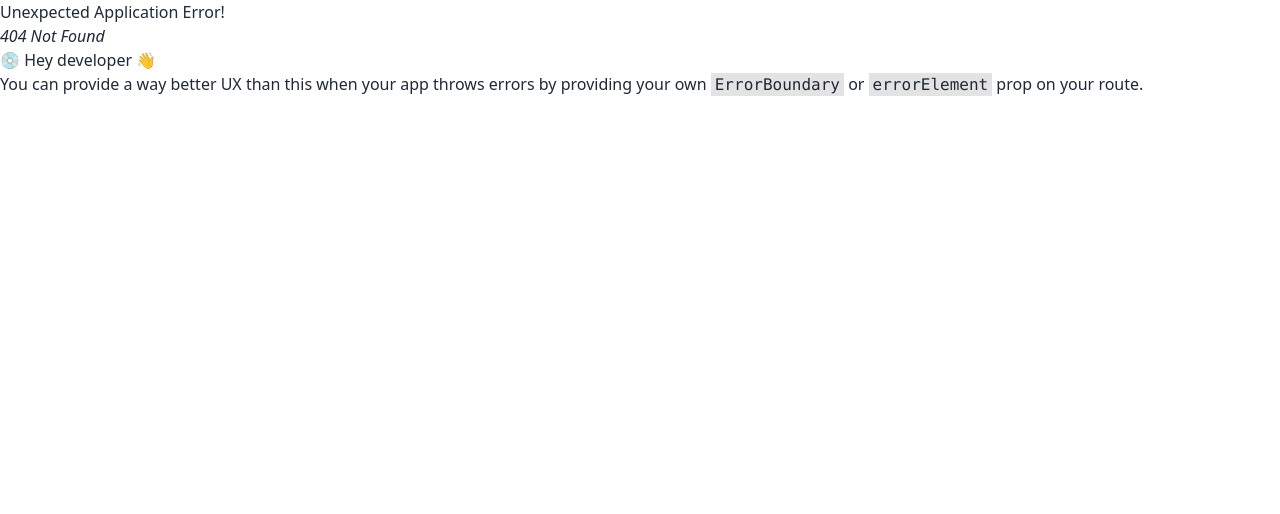
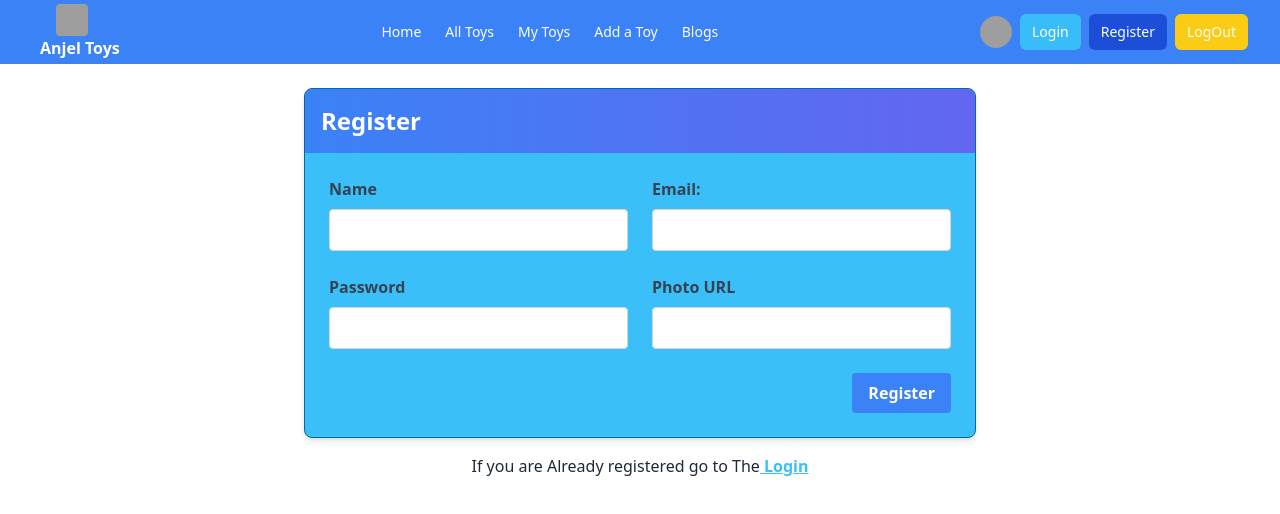
Before and after one commit to ashrafulasif123/toys-angel-client, a React (Vite) app: page /register in a window 1280 px wide. Before the commit this address had no page. Shown: the top 514 px of the page. Built offline with nearby package versions, Linux system fonts and the light colour scheme; grey boxes are pictures that could not be loaded.

Commit message:
regiter, login, signout completed

```diff
--- /dev/null
+++ b/src/Authentication/Authentication.jsx
@@ -0,0 +1,47 @@
+import React, { createContext } from 'react';
+import { GoogleAuthProvider, createUserWithEmailAndPassword, getAuth, signInWithEmailAndPassword, signInWithPopup, signOut, updateProfile } from "firebase/auth";
+import app from '../firebase/firebase.inplement';
+
+
+export const ProvideContext = createContext()
+
+const Authentication = ({children}) => {
+    const auth = getAuth(app);
+    const provider = new GoogleAuthProvider();
+
+    const user= 'hasan'
+    const registerUser = (email, password) =>{
+        return createUserWithEmailAndPassword(auth, email, password)
+    }
+    const signInUser = (email, password) =>{
+        return signInWithEmailAndPassword(auth, email, password)
+    }
+    const signWithGoogle = () =>{
+        return signInWithPopup(auth, provider)
+    }
+    const userSignOut = () =>{
+        return signOut(auth)
+    }
+    const userUpdate = (name, picture) =>{
+        return updateProfile(auth.currentUser, {
+            displayName: name, photoURL: picture
+          })
+    }
+
+
+    const ProvideInfo = {
+        user,
+        registerUser,
+        signInUser,
+        signWithGoogle,
+        userSignOut,
+        userUpdate
+    }
+    return (
+        <ProvideContext.Provider value={ProvideInfo}>
+            {children}
+        </ProvideContext.Provider>
+    );
+};
+
+export default Authentication;
--- a/src/components/Home/Login/Login.jsx
+++ b/src/components/Home/Login/Login.jsx
@@ -1,10 +1,79 @@
-import React from 'react';
+import React, { useContext } from 'react';
+import { ProvideContext } from '../../../Authentication/Authentication';
+import { FaGoogle } from "react-icons/fa";
+import { Link } from 'react-router-dom';
+import Swal from 'sweetalert2';
+
 
 const Login = () => {
+    const {signInUser, signWithGoogle} = useContext(ProvideContext)
+
+    const handleLogin = event => {
+        event.preventDefault()
+        const form = event.target;
+        const password = form.password.value;
+        const email = form.email.value;
+        signInUser(email, password)
+        .then(result =>{
+            console.log(result.user)
+            Swal.fire({
+                icon: 'success',
+                title: 'WOW',
+                text: 'You have Successfully Login',
+              })
+        })
+        .catch(error =>{
+            Swal.fire({
+                icon: 'error',
+                title: 'OOPs',
+                text: 'wrong email or password',
+              })
+        })
+    }
+    const handleGoogleSignIn = () =>{
+        signWithGoogle()
+        .then(result =>{
+            Swal.fire({
+                icon: 'success',
+                title: 'WOW',
+                text: 'You have Successfully Login',
+              })
+        })
+        .catch(error =>{
+            console.log(error)
+        })
+    }
     return (
-        <div>
-            Login
-        </div>
+        <>
+            <div className="max-w-2xl mx-auto bg-info rounded-lg overflow-hidden shadow-md border border-sky-700 mt-6">
+                <div className="bg-gradient-to-r from-blue-500 to-indigo-500 p-4">
+                    <h2 className="text-2xl font-bold text-white">Login</h2>
+                </div>
+                <form onSubmit={handleLogin} className="p-6">
+                    <div className="mb-6">
+                        <div>
+                            <label htmlFor="email" className="block text-gray-700 font-bold mb-2">Email:</label>
+                            <input required type="email" name="email" className="w-full border border-gray-300 px-3 py-2 rounded" />
+                        </div>
+                        <div>
+                            <label htmlFor="password" className="block text-gray-700 font-bold mb-2">Password</label>
+                            <input required type="password" name="password" className="w-full border border-gray-300 px-3 py-2 rounded" />
+                        </div>
+
+                    </div>
+                    <div className="flex justify-end">
+                        <button type="submit" className="bg-gradient-to-r  bg-blue-500  text-white font-bold py-2 px-4 rounded">
+                            Login
+                        </button>
+                    </div>
+                </form>
+
+            </div>
+            <div className='text-center mt-4'>
+                <button onClick={handleGoogleSignIn} className="btn btn-outline btn-info"><FaGoogle /> <span className='ms-3 font-extrabold'>Sign in With Google</span> </button>
+                <p className='mt-3'>If you are not registered go to The<Link to='/register' className="link link-info font-bold"> Register</Link></p>
+            </div>
+        </>
     );
 };
 
--- a/src/components/Home/Register/Register.jsx
+++ b/src/components/Home/Register/Register.jsx
@@ -1,10 +1,78 @@
-import React from 'react';
+import React, { useContext } from 'react';
+import { Link } from 'react-router-dom';
+import Swal from 'sweetalert2';
+import { ProvideContext } from '../../../Authentication/Authentication';
 
 const Register = () => {
+    const {registerUser, userUpdate} = useContext(ProvideContext)
+    const handleRegister = event => {
+        event.preventDefault()
+        const form = event.target;
+        const picture = form.picture.value;
+        const name = form.name.value;
+        const password = form.password.value;
+        const email = form.email.value;
+        registerUser(email, password)
+        .then(result =>{
+            const loggedUser = result.user;
+            userUpdate(name, picture)
+            .then( () =>{
+                console.log('You have successfully updated')
+            })
+            // const loggedUser = result.user;
+            Swal.fire({
+                icon: 'success',
+                title: 'WOW',
+                text: 'You have Successfully Registered',
+              })
+        })
+        .catch(error =>{
+            Swal.fire({
+                icon: 'error',
+                title: 'Oops...',
+                text: 'email-already-in-use',
+              })
+        })
+
+        const toy = { picture, name, password, email }
+        console.log(toy)
+    }
     return (
-        <div>
-            register
-        </div>
+        <>
+            <div className="max-w-2xl mx-auto bg-info rounded-lg overflow-hidden shadow-md border border-sky-700 mt-6">
+                <div className="bg-gradient-to-r from-blue-500 to-indigo-500 p-4">
+                    <h2 className="text-2xl font-bold text-white">Register</h2>
+                </div>
+                <form onSubmit={handleRegister} className="p-6">
+                    <div className="grid grid-cols-2 gap-6 mb-6">
+                        <div>
+                            <label htmlFor="name" className="block text-gray-700 font-bold mb-2">Name</label>
+                            <input required type="text" name="name" className="w-full border border-gray-300 px-3 py-2 rounded" />
+                        </div>
+                        <div>
+                            <label htmlFor="email" className="block text-gray-700 font-bold mb-2">Email:</label>
+                            <input required type="email" name="email" className="w-full border border-gray-300 px-3 py-2 rounded" />
+                        </div>
+                        <div>
+                            <label htmlFor="password" className="block text-gray-700 font-bold mb-2">Password</label>
+                            <input required type="password" name="password" className="w-full border border-gray-300 px-3 py-2 rounded" />
+                        </div>
+                        <div>
+                            <label htmlFor="picture" className="block text-gray-700 font-bold mb-2">Photo URL</label>
+                            <input required type="text" name="picture" className="w-full border border-gray-300 px-3 py-2 rounded" />
+                        </div>
+                    </div>
+                    <div className="flex justify-end">
+                        <button type="submit" className="bg-gradient-to-r  bg-blue-500  text-white font-bold py-2 px-4 rounded">
+                            Register
+                        </button>
+                    </div>
+                </form>
+            </div>
+            <div className='text-center mt-4'>
+                <p className='mt-3'>If you are Already registered go to The<Link to='/login' className="link link-info font-bold"> Login</Link></p>
+            </div>
+        </>
     );
 };
 
--- a/src/components/Shared/NavMenu/NavMenu.jsx
+++ b/src/components/Shared/NavMenu/NavMenu.jsx
@@ -1,7 +1,23 @@
-import React from 'react';
+import React, { useContext } from 'react';
 import { Link } from 'react-router-dom';
+import { ProvideContext } from '../../../Authentication/Authentication';
+import Swal from 'sweetalert2';
 
 const NavMenu = () => {
+    const {userSignOut} = useContext(ProvideContext)
+    const handleSignOut = () =>{
+        userSignOut()
+        .then( () =>{
+            Swal.fire({
+                icon: 'success',
+                text: 'You have Successfully Logout',
+              })
+        })
+        .catch(error =>{
+            console.log(error)
+        })
+    }
+
     const [isOpen, setIsOpen] = React.useState(false);
 
     const toggleNavbar = () => {
@@ -75,7 +91,7 @@ const NavMenu = () => {
                                         Register
                                     </button>
                                 </Link>
-                                <button className="ml-2 px-3 py-2 rounded-md text-sm font-medium text-white bg-yellow-400 hover:bg-blue-600">
+                                <button onClick={handleSignOut} className="ml-2 px-3 py-2 rounded-md text-sm font-medium text-white bg-yellow-400 hover:bg-blue-600">
                                     LogOut
                                 </button>
                             </div>
@@ -179,7 +195,7 @@ const NavMenu = () => {
                                     Register
                                 </button>
                             </Link>
-                            <button className="ml-2 px-3 py-2 rounded-md text-sm font-medium text-white bg-yellow-400 hover:bg-blue-600">
+                            <button onClick={handleSignOut} className="ml-2 px-3 py-2 rounded-md text-sm font-medium text-white bg-yellow-400 hover:bg-blue-600">
                                 LogOut
                             </button>
                         </div>
--- /dev/null
+++ b/src/firebase/firebase.inplement.js
@@ -0,0 +1,18 @@
+// Import the functions you need from the SDKs you need
+import { initializeApp } from "firebase/app";
+// TODO: Add SDKs for Firebase products that you want to use
+// https://firebase.google.com/docs/web/setup#available-libraries
+
+// Your web app's Firebase configuration
+const firebaseConfig = {
+  apiKey: "AIzaSyC34pjhntN9mpjx8evyq8wHxuo5LuBpvAA",
+  authDomain: "toy-angel-client.firebaseapp.com",
+  projectId: "toy-angel-client",
+  storageBucket: "toy-angel-client.appspot.com",
+  messagingSenderId: "516075330038",
+  appId: "1:516075330038:web:d05042c69fb066839f0fd7"
+};
+
+// Initialize Firebase
+const app = initializeApp(firebaseConfig);
+export default app;
--- a/src/main.jsx
+++ b/src/main.jsx
@@ -3,14 +3,17 @@ import ReactDOM from 'react-dom/client'
 import './index.css'
 
 import {
-    RouterProvider,
+  RouterProvider,
 } from "react-router-dom";
 import router from './Routings/Routings.jsx';
+import Authentication from './Authentication/Authentication';
 
 
 
 ReactDOM.createRoot(document.getElementById('root')).render(
   <React.StrictMode>
-    <RouterProvider router={router} />
+    <Authentication>
+      <RouterProvider router={router} />
+    </Authentication>
   </React.StrictMode>,
 )
```
Also changed, not shown: src/Routings/Routings.jsx (+10 -0 lines).
